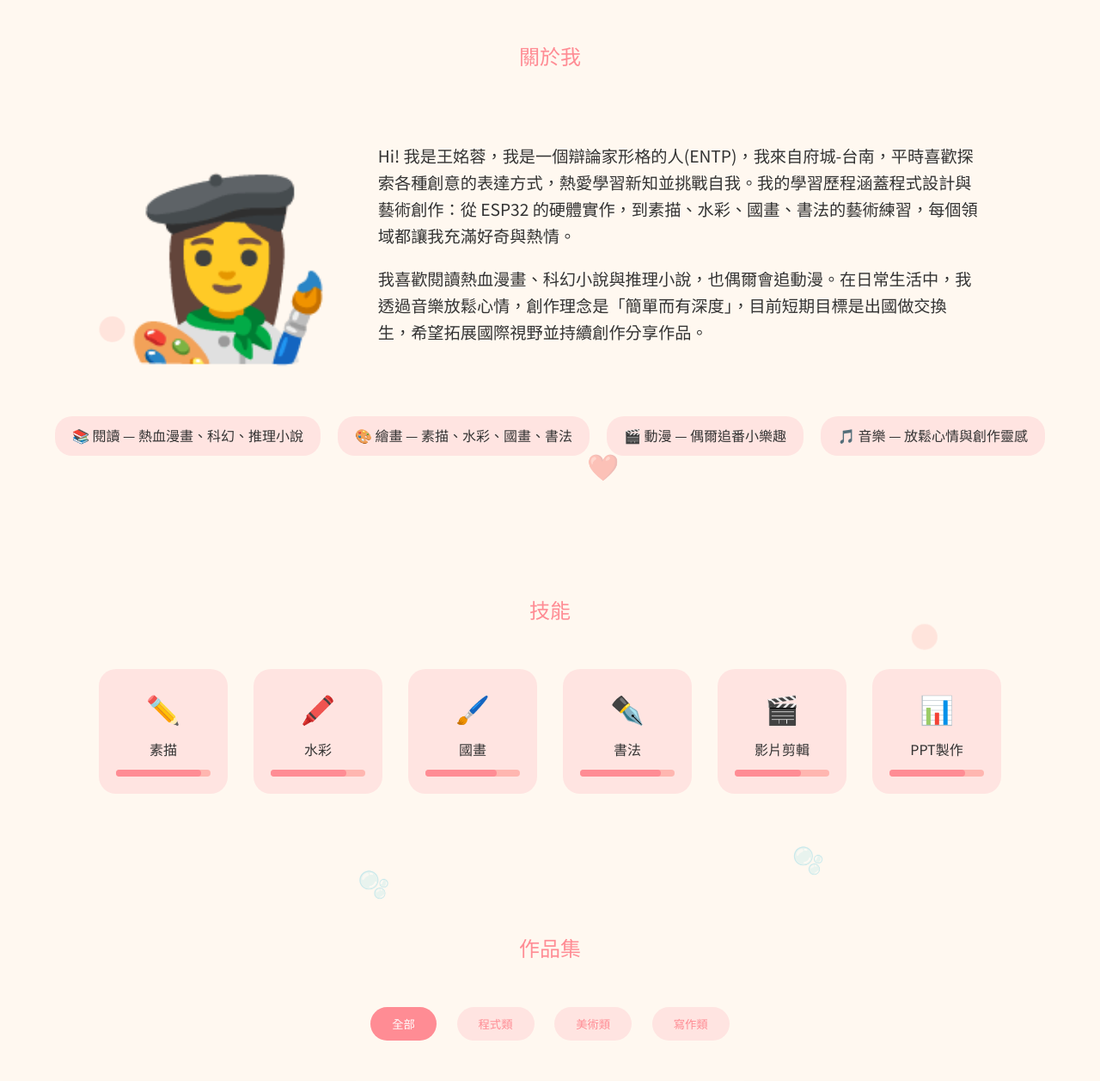
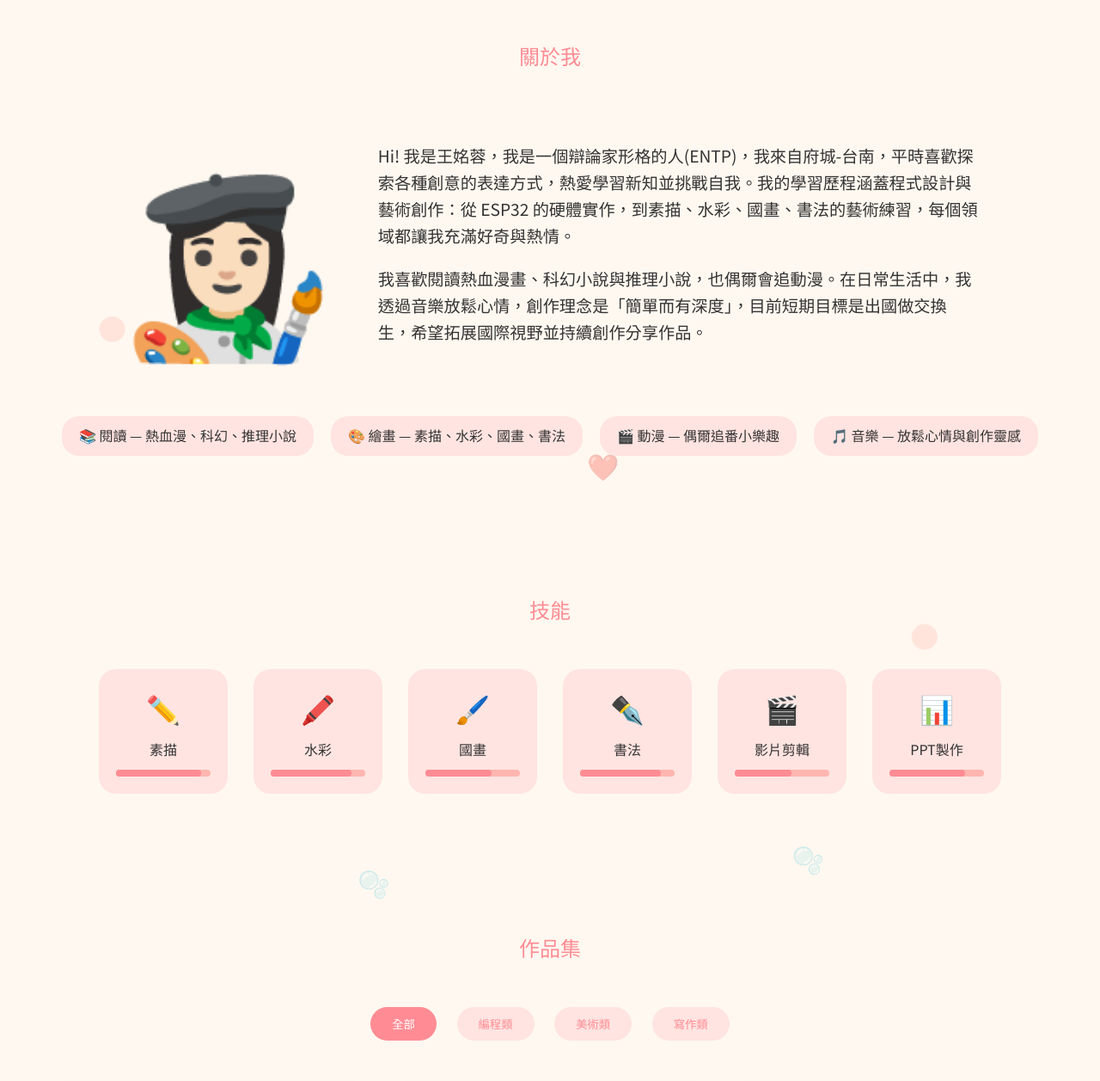
Before and after one commit to WMJKAI24/WMJKAI24.github.io, a plain HTML site: page index.html in a window 1280 px wide. Shown: the part 100-1357 px from the top of the page at 86% size. Drawn offline with Linux system fonts and the light colour scheme.

Commit message:
Update index.html

```diff
--- a/index.html
+++ b/index.html
@@ -186,14 +186,14 @@ footer { text-align:center; padding:20px; background:#FFF2F0; color:#555; }
 <section id="about">
   <h2>關於我</h2>
   <div class="about">
-    <div class="avatar-emoji">👩‍🎨</div>
+    <div class="avatar-emoji">👩🏻‍🎨</div>
     <div class="text">
       <p>Hi! 我是王姳蓉，我是一個辯論家形格的人(ENTP)，我來自府城-台南，平時喜歡探索各種創意的表達方式，熱愛學習新知並挑戰自我。我的學習歷程涵蓋程式設計與藝術創作：從 ESP32 的硬體實作，到素描、水彩、國畫、書法的藝術練習，每個領域都讓我充滿好奇與熱情。</p>
       <p>我喜歡閱讀熱血漫畫、科幻小說與推理小說，也偶爾會追動漫。在日常生活中，我透過音樂放鬆心情，創作理念是「簡單而有深度」，目前短期目標是出國做交換生，希望拓展國際視野並持續創作分享作品。</p>
     </div>
   </div>
   <div class="interests">
-    <div class="interest">📚 閱讀 — 熱血漫畫、科幻、推理小說</div>
+    <div class="interest">📚 閱讀 — 熱血漫、科幻、推理小說</div>
     <div class="interest">🎨 繪畫 — 素描、水彩、國畫、書法</div>
     <div class="interest">🎬 動漫 — 偶爾追番小樂趣</div>
     <div class="interest">🎵 音樂 — 放鬆心情與創作靈感</div>
@@ -205,10 +205,10 @@ footer { text-align:center; padding:20px; background:#FFF2F0; color:#555; }
   <h2>技能</h2>
   <div class="skills">
     <div class="skill"><span>✏️</span>素描<div class="level"><div class="level-inner" style="width:90%"></div></div></div>
-    <div class="skill"><span>🖍️</span>水彩<div class="level"><div class="level-inner" style="width:80%"></div></div></div>
-    <div class="skill"><span>🖌️</span>國畫<div class="level"><div class="level-inner" style="width:75%"></div></div></div>
+    <div class="skill"><span>🖍️</span>水彩<div class="level"><div class="level-inner" style="width:85%"></div></div></div>
+    <div class="skill"><span>🖌️</span>國畫<div class="level"><div class="level-inner" style="width:70%"></div></div></div>
     <div class="skill"><span>✒️</span>書法<div class="level"><div class="level-inner" style="width:85%"></div></div></div>
-    <div class="skill"><span>🎬</span>影片剪輯<div class="level"><div class="level-inner" style="width:70%"></div></div></div>
+    <div class="skill"><span>🎬</span>影片剪輯<div class="level"><div class="level-inner" style="width:60%"></div></div></div>
     <div class="skill"><span>📊</span>PPT製作<div class="level"><div class="level-inner" style="width:80%"></div></div></div>
   </div>
 </section>
@@ -218,7 +218,7 @@ footer { text-align:center; padding:20px; background:#FFF2F0; color:#555; }
   <h2>作品集</h2>
   <div class="portfolio-filter">
     <button class="filter-btn active" data-filter="all">全部</button>
-    <button class="filter-btn" data-filter="program">程式類</button>
+    <button class="filter-btn" data-filter="program">編程類</button>
     <button class="filter-btn" data-filter="art">美術類</button>
     <button class="filter-btn" data-filter="writing">寫作類</button>
   </div>
@@ -285,7 +285,7 @@ footer { text-align:center; padding:20px; background:#FFF2F0; color:#555; }
     <div class="card" data-category="book">
       <div class="card-icon">📚</div>
       <h3>複眼人</h3>
-      <p>台灣小說，以巨觀視角呈現島嶼文明，反映環保意識。</p>
+      <p>大自然給予人類的試煉與互動規則，探討自由意志、人性抉擇與個人責任的核心價值</p>
       <a href="https://www.books.com.tw/products/0010719251?srsltid=AfmBOoqeLkg8RPSjiHpjYaHpo34M8C3qgVhzBIZ_qdugehwHFYI_ciLp" target="_blank">查看詳情</a>
     </div>
 
```
